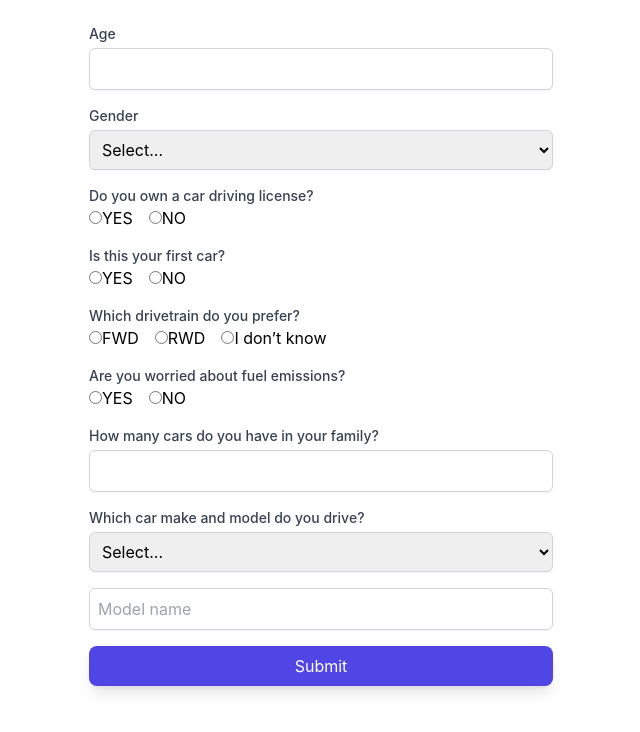
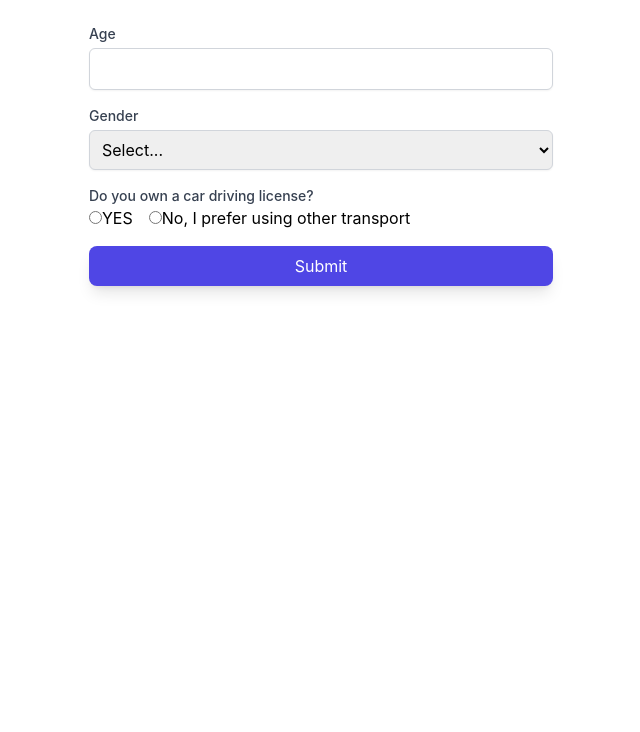
Before and after one commit to duvan-23/Customer-Survey, a React (Create React App) app: page / in a window 1280 px wide. Both pictures are taken after a click on the button "Survey". Shown: the top 732 px of the page, without its empty margins (319-959 px from the left). Built offline with nearby package versions, Linux system fonts and the light colour scheme.

Commit message:
Survey design

```diff
--- a/public/index.html
+++ b/public/index.html
@@ -9,6 +9,7 @@
       name="description"
       content="Web site created using create-react-app"
     />
+    <link href="https://fonts.googleapis.com/css2?family=Poppins:wght@600&family=Roboto:wght@400&display=swap" rel="stylesheet">
     <link rel="apple-touch-icon" href="%PUBLIC_URL%/logo192.png" />
     <!--
       manifest.json provides metadata used when your web app is installed on a
@@ -29,6 +30,7 @@
   <body>
     <noscript>You need to enable JavaScript to run this app.</noscript>
     <div id="root"></div>
+    <div id="modal"></div>
     <!--
       This HTML file is a template.
       If you open it directly in the browser, you will see an empty page.
--- a/src/pages/Survey/index.tsx
+++ b/src/pages/Survey/index.tsx
@@ -3,27 +3,34 @@ import { SelectOption } from "../../components/SelectOption";
 import { RadioOption } from "../../components/RadioOption";
 import {  useFormContext } from "../../contexts/Form/context";
 import { carMakes, gender } from "../../contexts/Form/Options";
+import { Modal } from "../../components/Modal";
+import { Message } from "../../components/Message";
 
 const Survey: React.FC = ()=>{
     const {
         formData,
         handleChange,
-        handleSubmit
+        handleSubmit,
+        handleBlur,
+        bonusQuestion,
+        openModal,
+        errorPattern
       }=useFormContext();
 
       return (
+        <>
         <form onSubmit={handleSubmit} className="p-6 max-w-lg mx-auto space-y-4">
             <div>
                 <label className="block text-sm font-medium text-gray-700">Age</label>
                 <input
-                    type="number"
+                    type="text"
                     name="age"
-                    min={0}
-                    max={100}
                     value={formData.age}
                     onChange={handleChange}
+                    onBlur={handleBlur}
                     className="mt-1 block w-full p-2 border border-gray-300 rounded-md shadow-sm focus:ring-indigo-500 focus:border-indigo-500"
                     required
+                    autoComplete="off"
                 />
             </div>
 
@@ -34,17 +41,21 @@ const Survey: React.FC = ()=>{
             />
 
             <RadioOption
-                data={[{label:'YES',key:'yes'},{label:'NO',key:'no'}]}
+                data={[{label:'YES',key:'yes'},{label:'No, I prefer using other transport',key:'no'}]}
                 input={{label:"Do you own a car driving license?",name:"hasLicense"}}
                 onChange={handleChange}
             />
-
+            {(bonusQuestion.age&& bonusQuestion.completed) &&(
+            <>
                 <RadioOption
                     data={[{label:'YES',key:'yes'},{label:'NO',key:'no'}]}
                     input={{label:"Is this your first car?",name:"isFirstCar"}}
                     onChange={handleChange}
                 />
-
+            </>
+            )}
+            {(bonusQuestion.age && bonusQuestion.completed && bonusQuestion.completed2) &&(
+            <>
                 <RadioOption
                     data={[{label:'FWD',key:'fwd'},{label:'RWD',key:'rwd'},{label:'I don’t know',key:'unknown'}]}
                     input={{label:"Which drivetrain do you prefer?",name:"drivetrain"}}
@@ -62,6 +73,7 @@ const Survey: React.FC = ()=>{
                     <label className="block text-sm font-medium text-gray-700">How many cars do you have in your family?</label>
                     <input
                         type="number"
+                        min={1}
                         name="familyCars"
                         value={formData.familyCars}
                         onChange={handleChange}
@@ -86,7 +98,12 @@ const Survey: React.FC = ()=>{
                         autoComplete="off"
                         required
                     />
+                    {errorPattern && (
+                        <span className="text-red-500 text-sm mt-1">Error with the pattern for the Model name</span>
+                    )}
                 </div>
+            </>
+            )}
 
             <button
                 type="submit"
@@ -95,6 +112,12 @@ const Survey: React.FC = ()=>{
                 Submit
             </button>
         </form>
+        {openModal.open &&(
+            <Modal>
+              <Message />
+            </Modal>
+          )}
+        </>
       );
 }
 
```
Lines whose indentation alone changed are shown as unchanged.
